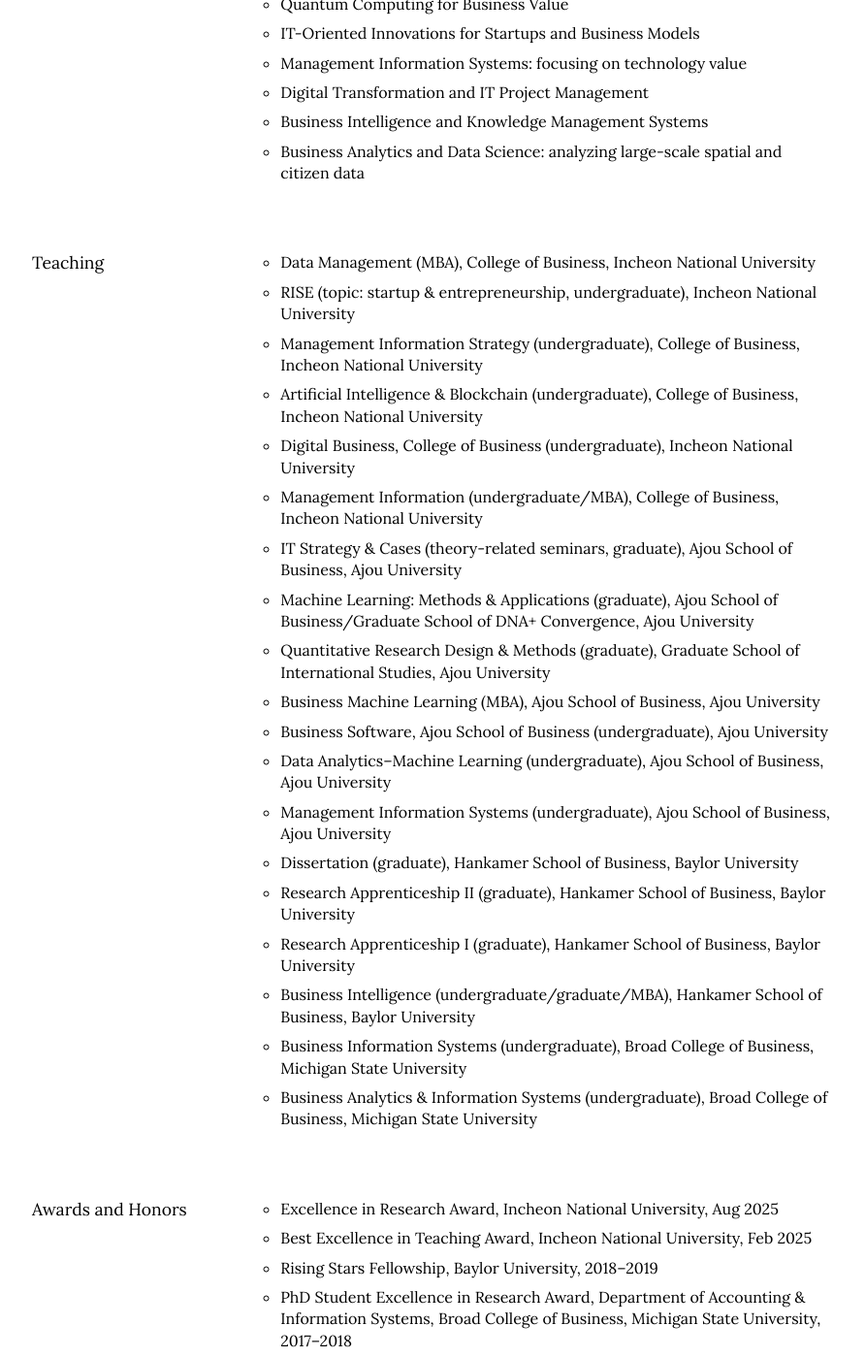
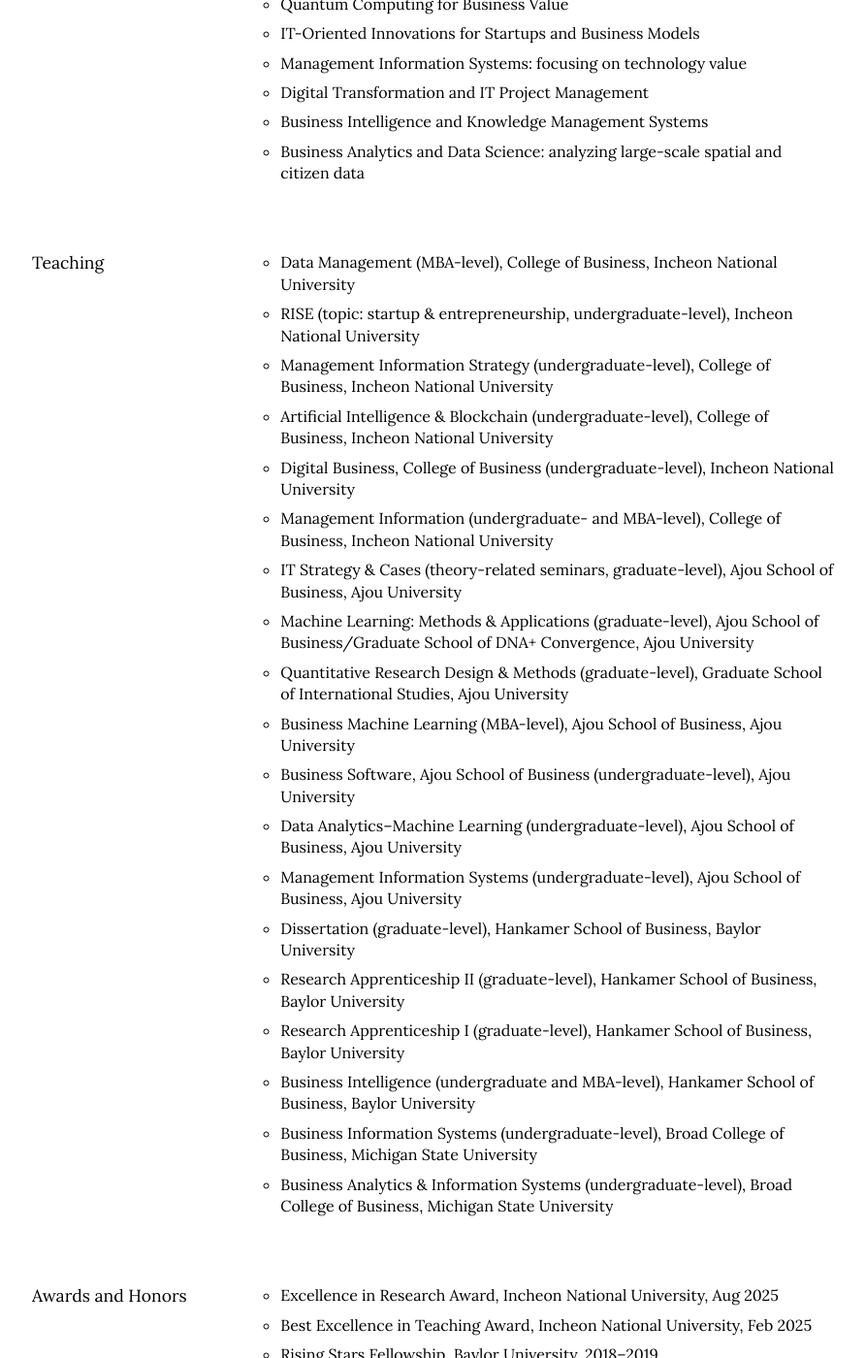
Before and after one commit to istaehun/taehun, a Jekyll site: the page built from engagement.html, in a window 1280 px wide and 1400 px high, scrolled down 1200 px. Shown: the whole window at 97% size, without its empty margins (187-1079 px from the left). Built offline with Jekyll 4.4.1, drawn with Linux system fonts in a browser that asks for light colours; nearby versions of some CDN libraries; some of the changed text lies outside the part shown.

Commit message:
Update engagement.yml

```diff
--- a/_data/engagement.yml
+++ b/_data/engagement.yml
@@ -26,25 +26,25 @@
   -
     title: Teaching
     list:
-      - "Data Management (MBA), College of Business, Incheon National University"
-      - "RISE (topic: startup & entrepreneurship, undergraduate), Incheon National University"
-      - "Management Information Strategy (undergraduate), College of Business, Incheon National University"
-      - "Artificial Intelligence & Blockchain (undergraduate), College of Business, Incheon National University"
-      - "Digital Business, College of Business (undergraduate), Incheon National University"
-      - "Management Information  (undergraduate/MBA), College of Business, Incheon National University"
-      - "IT Strategy & Cases (theory-related seminars, graduate), Ajou School of Business, Ajou University"
-      - "Machine Learning: Methods & Applications (graduate), Ajou School of Business/Graduate School of DNA+ Convergence, Ajou University"
-      - "Quantitative Research Design & Methods (graduate), Graduate School of International Studies, Ajou University"
-      - "Business Machine Learning (MBA), Ajou School of Business, Ajou University"
-      - "Business Software, Ajou School of Business (undergraduate), Ajou University"
-      - "Data Analytics–Machine Learning (undergraduate), Ajou School of Business, Ajou University"
-      - "Management Information Systems (undergraduate), Ajou School of Business, Ajou University"
-      - "Dissertation (graduate), Hankamer School of Business, Baylor University"
-      - "Research Apprenticeship II (graduate), Hankamer School of Business, Baylor University"
-      - "Research Apprenticeship I (graduate), Hankamer School of Business, Baylor University"
-      - "Business Intelligence (undergraduate/graduate/MBA), Hankamer School of Business, Baylor University"
-      - "Business Information Systems (undergraduate), Broad College of Business, Michigan State University"
-      - "Business Analytics & Information Systems (undergraduate), Broad College of Business, Michigan State University"
+      - "Data Management (MBA-level), College of Business, Incheon National University"
+      - "RISE (topic: startup & entrepreneurship, undergraduate-level), Incheon National University"
+      - "Management Information Strategy (undergraduate-level), College of Business, Incheon National University"
+      - "Artificial Intelligence & Blockchain (undergraduate-level), College of Business, Incheon National University"
+      - "Digital Business, College of Business (undergraduate-level), Incheon National University"
+      - "Management Information  (undergraduate- and MBA-level), College of Business, Incheon National University"
+      - "IT Strategy & Cases (theory-related seminars, graduate-level), Ajou School of Business, Ajou University"
+      - "Machine Learning: Methods & Applications (graduate-level), Ajou School of Business/Graduate School of DNA+ Convergence, Ajou University"
+      - "Quantitative Research Design & Methods (graduate-level), Graduate School of International Studies, Ajou University"
+      - "Business Machine Learning (MBA-level), Ajou School of Business, Ajou University"
+      - "Business Software, Ajou School of Business (undergraduate-level), Ajou University"
+      - "Data Analytics–Machine Learning (undergraduate-level), Ajou School of Business, Ajou University"
+      - "Management Information Systems (undergraduate-level), Ajou School of Business, Ajou University"
+      - "Dissertation (graduate-level), Hankamer School of Business, Baylor University"
+      - "Research Apprenticeship II (graduate-level), Hankamer School of Business, Baylor University"
+      - "Research Apprenticeship I (graduate-level), Hankamer School of Business, Baylor University"
+      - "Business Intelligence (undergraduate and MBA-level), Hankamer School of Business, Baylor University"
+      - "Business Information Systems (undergraduate-level), Broad College of Business, Michigan State University"
+      - "Business Analytics & Information Systems (undergraduate-level), Broad College of Business, Michigan State University"
   -
     title: Awards and Honors
     list:
@@ -115,8 +115,8 @@
   -
     title: Extracurricular Activities
     list:
-      - "Organizer/Director, INU Winter AI Convergence Capacity-Building Mentorship Program, Incheon National University, INU AI Convergence-Based Regional Innovation Capacity Enhancement Project, Dec 2025–Jan 2026"
-      - "Organizer/Director, INU Career Exploration & Job Preparation Special Lecture Series, College of Business, Incheon National University, Fall 2025"
+      - "Organizer and Director, INU Winter AI Convergence Capacity-Building Mentorship Program, Incheon National University, INU AI Convergence-Based Regional Innovation Capacity Enhancement Project, Dec 2025–Jan 2026"
+      - "Organizer and Director, INU Career Exploration & Job Preparation Special Lecture Series, College of Business, Incheon National University, Fall 2025"
       - "Faculty Advisor, Quick Starters (QS: school-based group for startups), College of Business Administration, Incheon National University, Apr 2025–Present"
       - "Instructor, Korean Language & Culture Center, Korea University, Mar 2006–Aug 2007: taught Korean language to international students from USA, Europe, China, and Japan"
       - "Vice President of English Conversation Society (ECS: school-based group for English study), Korea University, Sep–Dec 2001"
```
